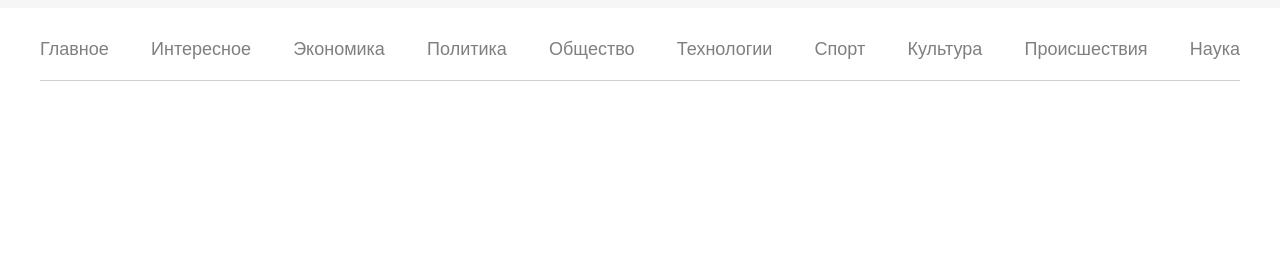
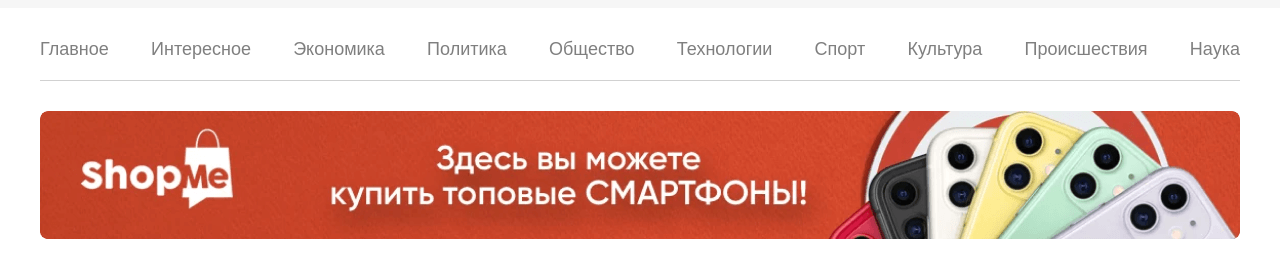
Before and after one commit to akbarjondev/nt49-naman, a plain HTML site: page index.html in a window 1280 px wide. Shown: the part 98-376 px from the top of the page. Drawn offline with Linux system fonts and the light colour scheme.

Commit message:
Add banner

```diff
--- a/index.html
+++ b/index.html
@@ -84,6 +84,19 @@
         <a class="nav__link" href="#">Происшествия</a>
         <a class="nav__link" href="#">Наука</a>
       </nav>
+      <!-- End of nav -->
+
+      <aside class="banner">
+        <a href="https://uz.akbarjon.me" class="banner__link" target="_blank">
+          <img
+            class="banner__image"
+            src="./images/banner.png"
+            alt="Banner banner"
+            width="1200"
+            height="128"
+          />
+        </a>
+      </aside>
     </main>
   </body>
 </html>
--- /dev/null
+++ b/sass/blocks/_banner.scss
@@ -0,0 +1,13 @@
+.banner {
+  border-radius: 8px;
+  overflow: hidden;
+  margin-top: 30px;
+  margin-bottom: 50px;
+
+  &__image {
+    width: 1200px;
+    height: 128px;
+    object-fit: cover;
+    object-position: center;
+  }
+}
--- /dev/null
+++ b/sass/blocks/_blocks.scss
@@ -0,0 +1,3 @@
+@use "./header";
+@use "./nav";
+@use "./banner";
--- a/sass/main.scss
+++ b/sass/main.scss
@@ -4,8 +4,7 @@
 @use "./norm";
 
 // blocks
-@use "./blocks/header";
-@use "./blocks/nav";
+@use "./blocks/blocks";
 
 *,
 *::after,
```
Also changed, not shown: css/main.css, 1 other file.
